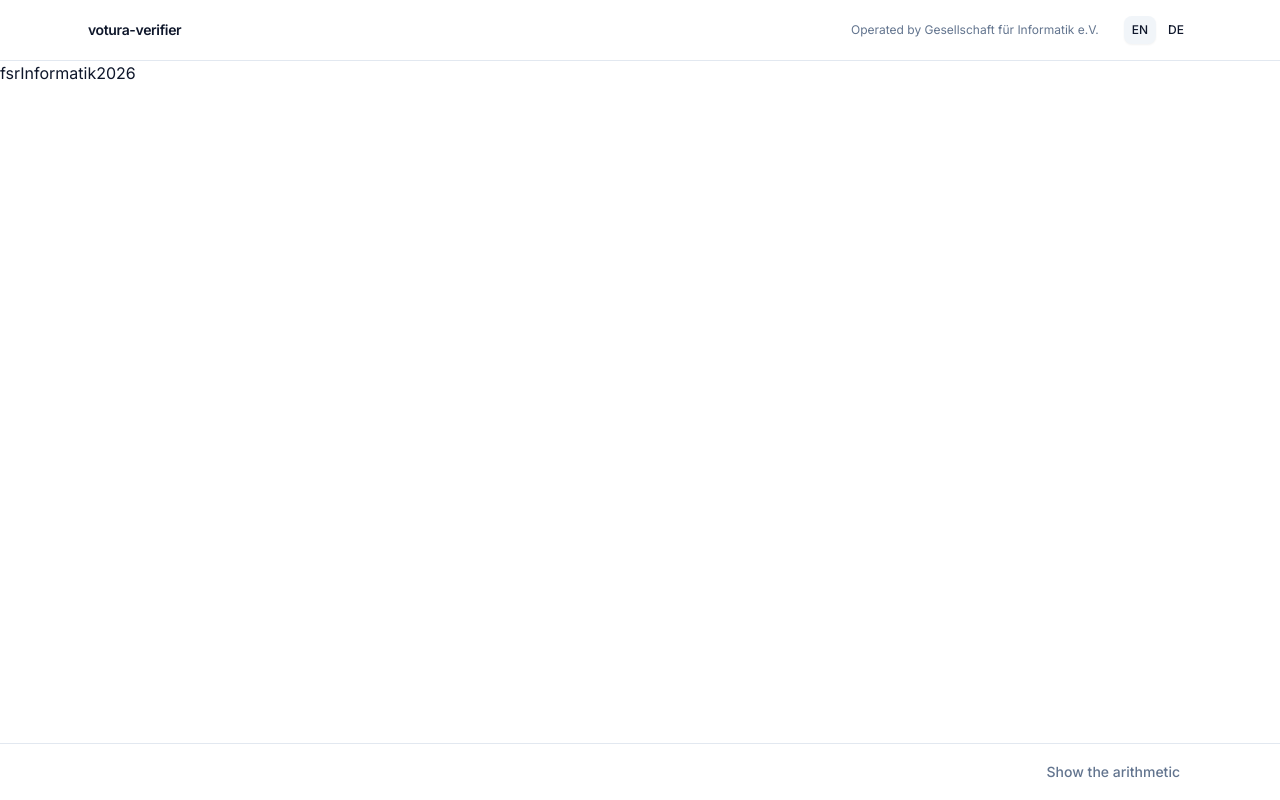
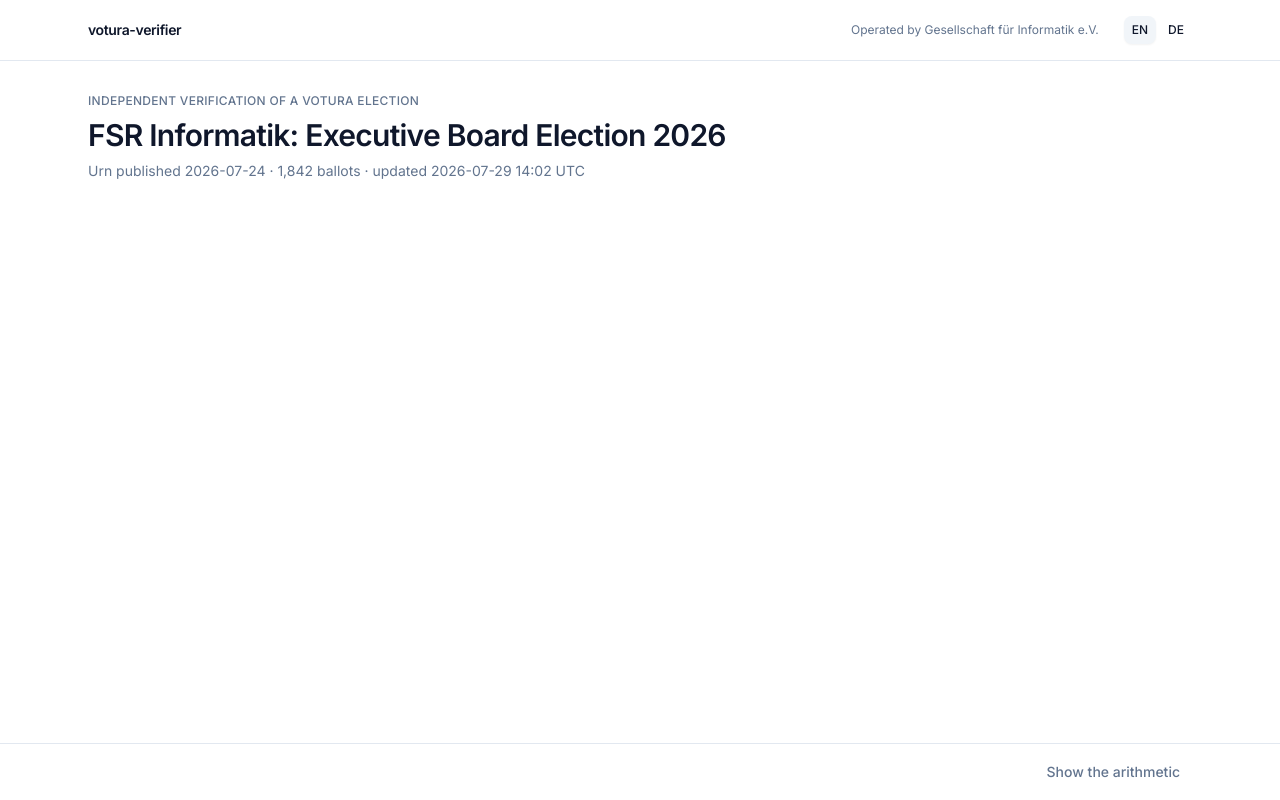
Before and after one commit to SE-UUlm/votura-verifier, a React (Vite) app: page /verifications/fsrInformatik2026 in a window 1280 px wide. Built offline with nearby package versions, Linux system fonts and the light colour scheme.

Commit message:
#18: Add the verification view with its two column layout and states

```diff
--- a/src/ui/views/verification/VerificationView.tsx
+++ b/src/ui/views/verification/VerificationView.tsx
@@ -1,13 +1,51 @@
 import type { JSX } from 'react';
+import { useTranslation } from 'react-i18next';
 import { useParams } from 'react-router';
+import { useGetVerificationReport } from '../../../swr/verificationReports/useGetVerificationReport.ts';
 import type { parameter } from '../../../verification/parameters.ts';
+import { VerificationHeadline } from './VerificationHeadline.tsx';
 
 export interface VerificationViewRouteParams extends Record<string, string> {
   [parameter.verificationReportId]: string;
 }
 
 export const VerificationView = (): JSX.Element => {
+  const { t } = useTranslation();
   const params = useParams<VerificationViewRouteParams>();
+  const { data, isLoading, error } = useGetVerificationReport(params.verificationReportId);
 
-  return <output>{params.verificationReportId}</output>;
+  // The failure is reported before the loading state, otherwise a report that cannot be read
+  // would sit on "loading" forever. It is also reported in the document rather than as a toast:
+  // published data that does not parse is a finding about the election, not a passing notice.
+  if (error !== undefined) {
+    return (
+      <div className="mx-auto w-full max-w-6xl px-6 py-8">
+        <p className="max-w-prose text-sm" role="alert">
+          {t(
+            'theVerificationReportCouldNotBeRead',
+            'The verification report could not be read. The published data did not match the format this service expects.',
+          )}
+        </p>
+      </div>
+    );
+  }
+
+  if (isLoading || data === undefined) {
+    return (
+      <div className="mx-auto w-full max-w-6xl px-6 py-8">
+        <p className="text-muted-foreground text-sm">
+          {t('loadingTheVerificationReport', 'Loading the verification report')}
+        </p>
+      </div>
+    );
+  }
+
+  return (
+    <div className="mx-auto grid w-full max-w-6xl flex-1 gap-8 px-6 py-8 lg:grid-cols-[minmax(0,2fr)_minmax(0,1fr)]">
+      <div className="flex flex-col gap-6">
+        <VerificationHeadline election={data.election} updatedAt={data.updatedAt} />
+      </div>
+      <aside />
+    </div>
+  );
 };
```
